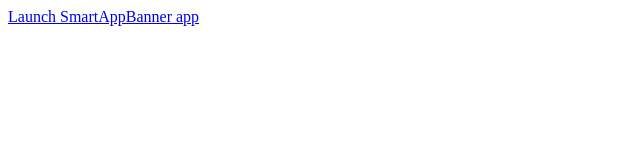
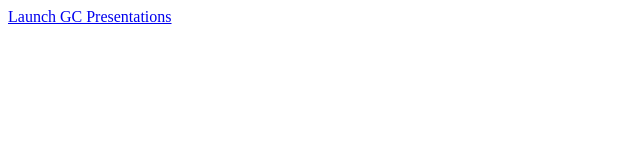
Before and after one commit to roopeshmittal/demo1, a plain HTML site: page index.html in a window 1280 px wide. Shown: the full height of the page, 0-640 px from the left. Drawn offline with Linux system fonts and the light colour scheme.

Commit message:
Update index.html

```diff
--- a/index.html
+++ b/index.html
@@ -1,6 +1,6 @@
 <!DOCTYPE html>
 <html>
   <body>
-    <a href="smartappbanner://">Launch SmartAppBanner app</a><br/>
+    <a href="gcpresentations://">Launch GC Presentations</a><br/>
   </body>
 </html>
```
